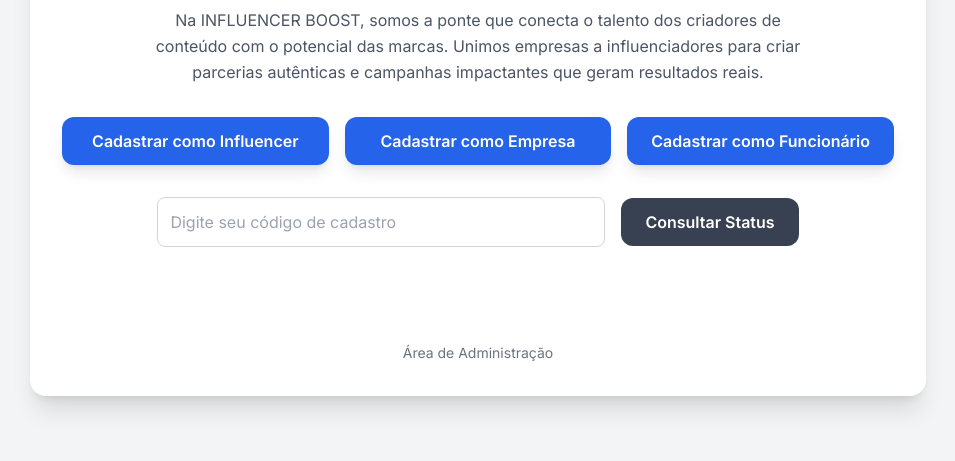
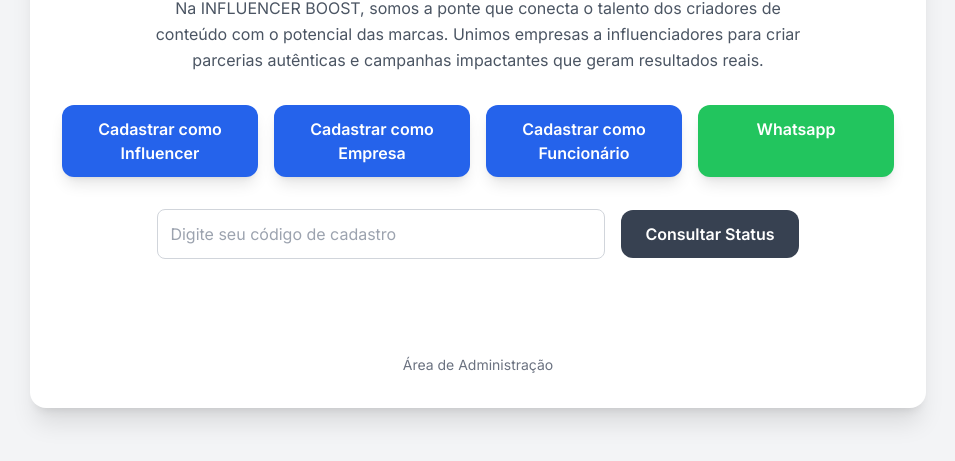
Before and after one commit to influencerboostofc-creator/influencer, a plain HTML site: page index.html in a window 1280 px wide. Shown: the part 267-728 px from the top of the page, without its empty margins (162-1117 px from the left). Drawn offline with nearby package versions, Linux system fonts and the light colour scheme; no server answers.

Commit message:
Update index.html

```diff
--- a/index.html
+++ b/index.html
@@ -42,7 +42,7 @@
             Na INFLUENCER BOOST, somos a ponte que conecta o talento dos criadores de conteúdo com o potencial das marcas. Unimos empresas a influenciadores para criar parcerias autênticas e campanhas impactantes que geram resultados reais.
         </p>
 
-        <div class="grid md:grid-cols-3 gap-4 mb-8">
+        <div class="grid md:grid-cols-4 gap-4 mb-8">
             <button class="bg-blue-600 hover:bg-blue-700 text-white font-semibold py-3 px-6 rounded-xl shadow-lg transition transform hover:scale-105" data-form-type="influencer">
                 Cadastrar como Influencer
             </button>
@@ -52,6 +52,9 @@
             <button class="bg-blue-600 hover:bg-blue-700 text-white font-semibold py-3 px-6 rounded-xl shadow-lg transition transform hover:scale-105" data-form-type="employee">
                 Cadastrar como Funcionário
             </button>
+            <a href="https://wa.me/+5549999751417?text=Ol%C3%A1" target="_blank" class="block w-full text-center bg-green-500 hover:bg-green-600 text-white font-semibold py-3 px-6 rounded-xl shadow-lg transition transform hover:scale-105">
+                Whatsapp
+            </a>
         </div>
 
         <div class="flex items-center justify-center space-x-4">
```
